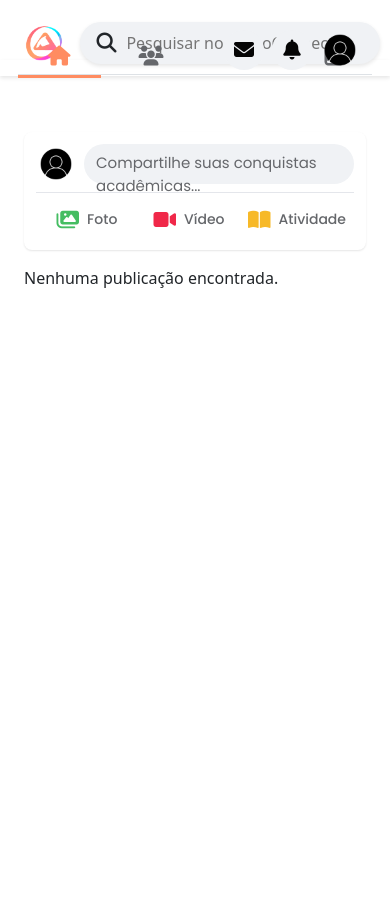
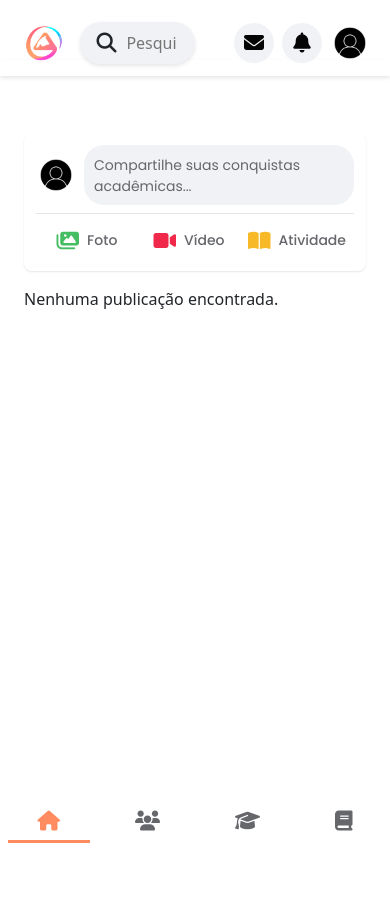
Before and after one commit to chrysto1/alunoconnect, a Flask app: page / in a window 390 px wide. Run offline with Flask 3, Linux system fonts and the light colour scheme; the visitor is signed in with stand-in values (Sample User, id 1); data that the repository does not hold is empty; some libraries are stand-ins or nearby versions.

```diff
--- a/versão 2/AlunoConnect/static/css/nav.css
+++ b/versão 2/AlunoConnect/static/css/nav.css
@@ -69,6 +69,45 @@ body {
     justify-content: center;
     margin-top: -30px;
 }
+
+.nav-tabs-1{
+    display: none;
+}
+
+@media screen and (max-width: 700px) {
+    .nav-center {
+        display: none;
+    }
+
+    .nav-tabs-1{
+        display: block;
+        position: absolute;
+        width: 100%;
+        display: flex;
+        justify-content: center;
+        justify-content: space-around;
+        background-color: white;
+        margin-top: 88vh;
+        position: fixed;
+    }
+
+    .post-input-button {
+        display: flex;
+        flex-wrap: wrap; /* Permite que o texto quebre linha se necessário */
+        justify-content: center;
+        align-items: center;
+        font-size: 14px; /* Reduz o tamanho do texto para telas menores */
+        padding: 10px 10px; /* Ajuste no padding */
+        width: auto; /* O botão se ajusta ao conteúdo */
+        height: 60px;
+        max-width: 90%; /* Garante que o botão não fique muito grande */
+    }
+
+    .content1{
+        margin-top: 1px;
+    }
+}
+
 
 .nav-right {
     display: flex;
--- a/versão 2/AlunoConnect/static/js/home.js
+++ b/versão 2/AlunoConnect/static/js/home.js
@@ -18,7 +18,7 @@ document.getElementById("publicacao_texto").addEventListener("submit", async fun
         });
 
         if (response.ok) {
-            alert("Publicado com sucesso!");
+            location.reload();
         } else {
             alert("Erro ao publicar.");
         }
--- a/versão 2/AlunoConnect/templates/home.html
+++ b/versão 2/AlunoConnect/templates/home.html
@@ -28,6 +28,14 @@
     <link href="https://fonts.googleapis.com/css2?family=Montserrat:ital,wght@0,100..900;1,100..900&family=Poppins:ital,wght@0,100;0,200;0,300;0,400;0,500;0,600;0,700;0,800;0,900;1,100;1,200;1,300;1,400;1,500;1,600;1,700;1,800;1,900&family=Raleway:ital,wght@0,100..900;1,100..900&display=swap" rel="stylesheet">
 </head>
 <body>
+
+    <div class="nav-tabs-1">
+        <a href="#" class="nav-icon active"><i class="fas fa-home"></i></a>
+        <a href="#" class="nav-icon"><i class="fas fa-users"></i></a>
+        <a href="#" class="nav-icon"><i class="fas fa-graduation-cap"></i></a>
+        <a href="#" class="nav-icon"><i class="fas fa-book"></i></a>
+    </div>
+
     <!-- Navbar fora do container1
     para que fique fixada no top -->
     <nav class="navbar">
```
